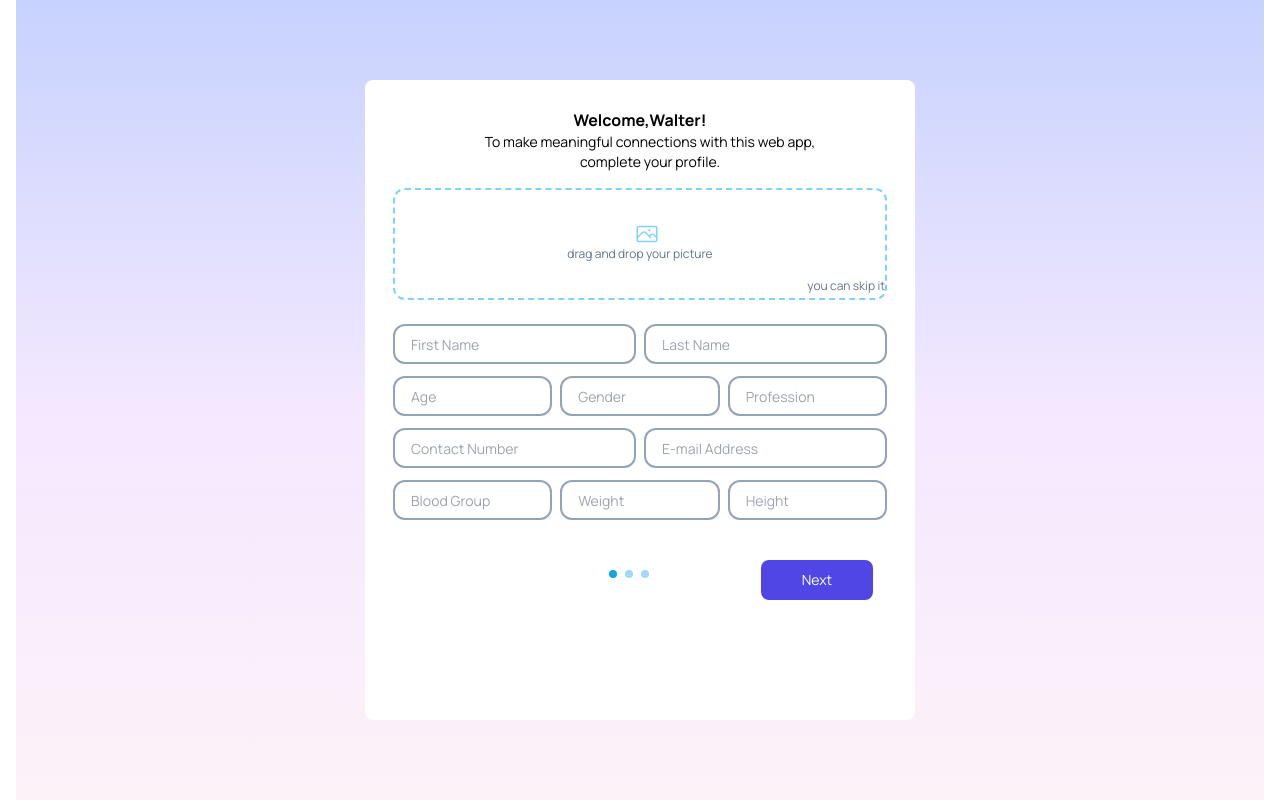
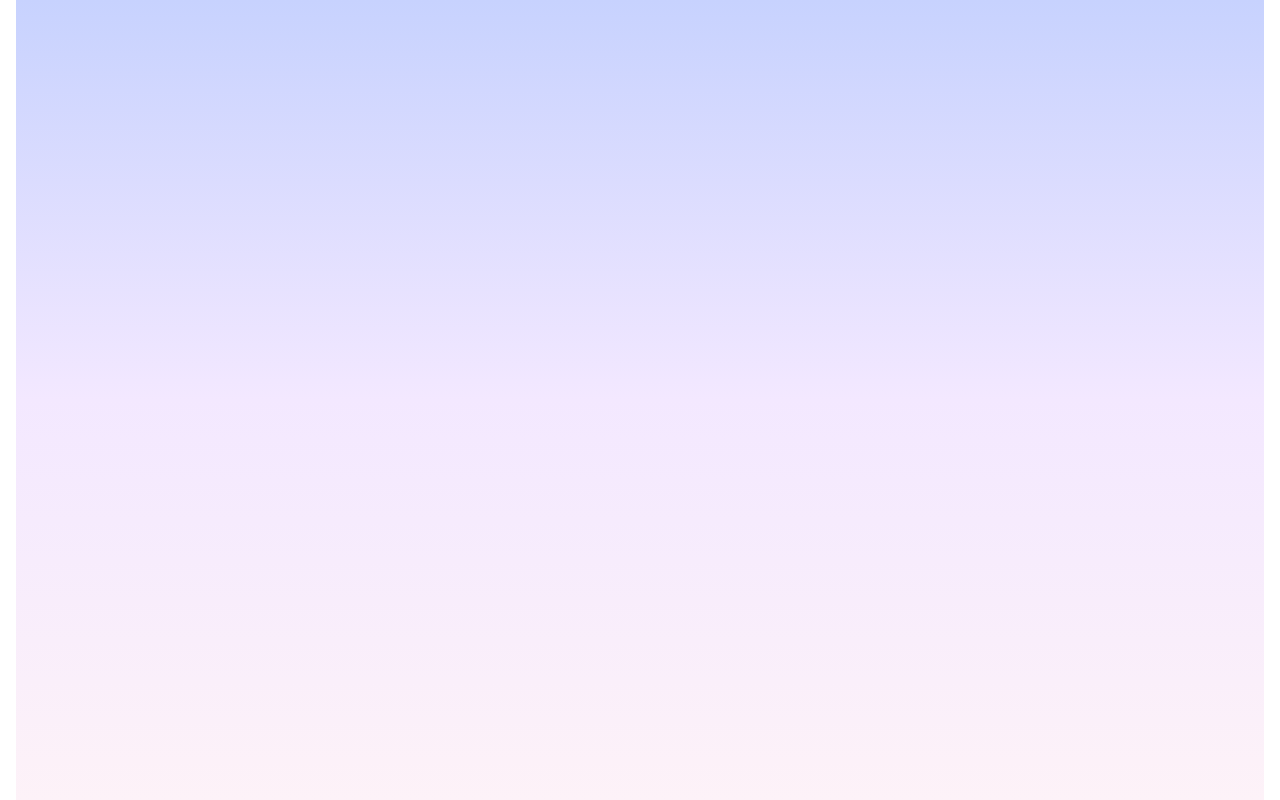
Before and after one commit to firedev99/gluco-guide-diabetes-patients, a Next.js app: page /login in a window 1280 px wide. Built offline with nearby package versions, Linux system fonts and the light colour scheme.

Commit message:
Base patient information form

```diff
--- a/app/login/page.tsx
+++ b/app/login/page.tsx
@@ -1,9 +1,9 @@
 "use client";
-import Form from "@/components/ui/Form";
+//import Form from "@/components/ui/Form";
 export default function LoginPage() {
   return (
     <div className="max-h-screen flex flex-col justify-center h-screen items-center bg-gradient-to-b from-indigo-200 via-purple-100 to-pink-50">
-      <Form />
+      {/* <Form /> */}
     </div>
     //<div className="min-h-screen flex items-center justify-center">
     // <Form />
```
